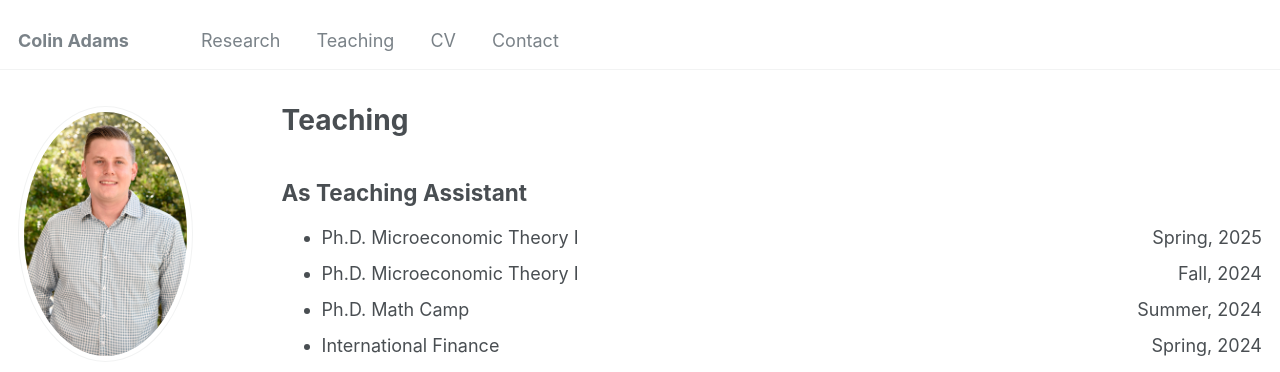
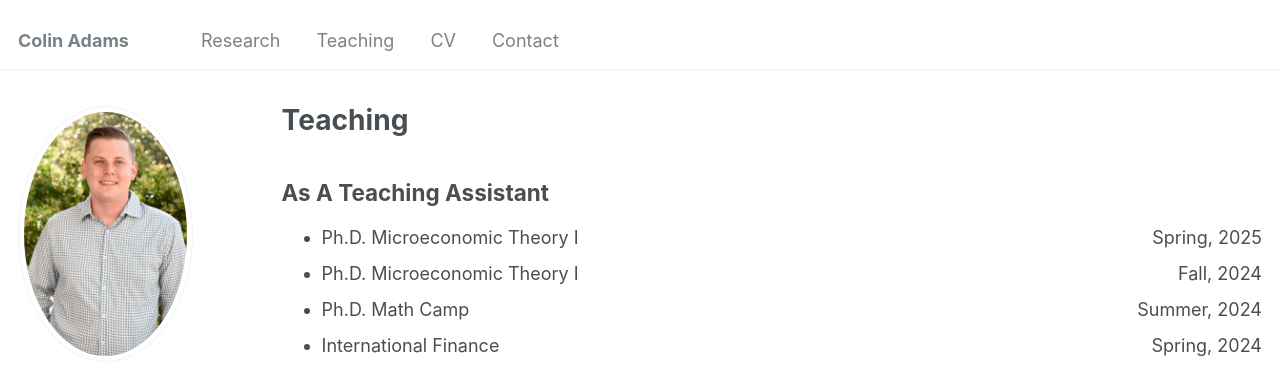
Before and after one commit to Zach-Gooch/Zach-Gooch.github.io, a Jekyll site: the page built from _pages/teaching.html, in a window 1280 px wide. Shown: the top 372 px of the page. Built offline with Jekyll 4.4.1, drawn with Linux system fonts in a browser that asks for light colours; some web fonts are replaced.

```diff
--- a/_pages/teaching.html
+++ b/_pages/teaching.html
@@ -6,7 +6,7 @@ author_profile: true
 ---
 
 <section id="teaching-assistant">
-  <h2>As Teaching Assistant</h2>
+  <h2>As A Teaching Assistant</h2>
   <ul>
     <li>Ph.D. Microeconomic Theory I <span style="float:right;">Spring, 2025</span></li>
     <li>Ph.D. Microeconomic Theory I <span style="float:right;">Fall, 2024</span></li>
```
